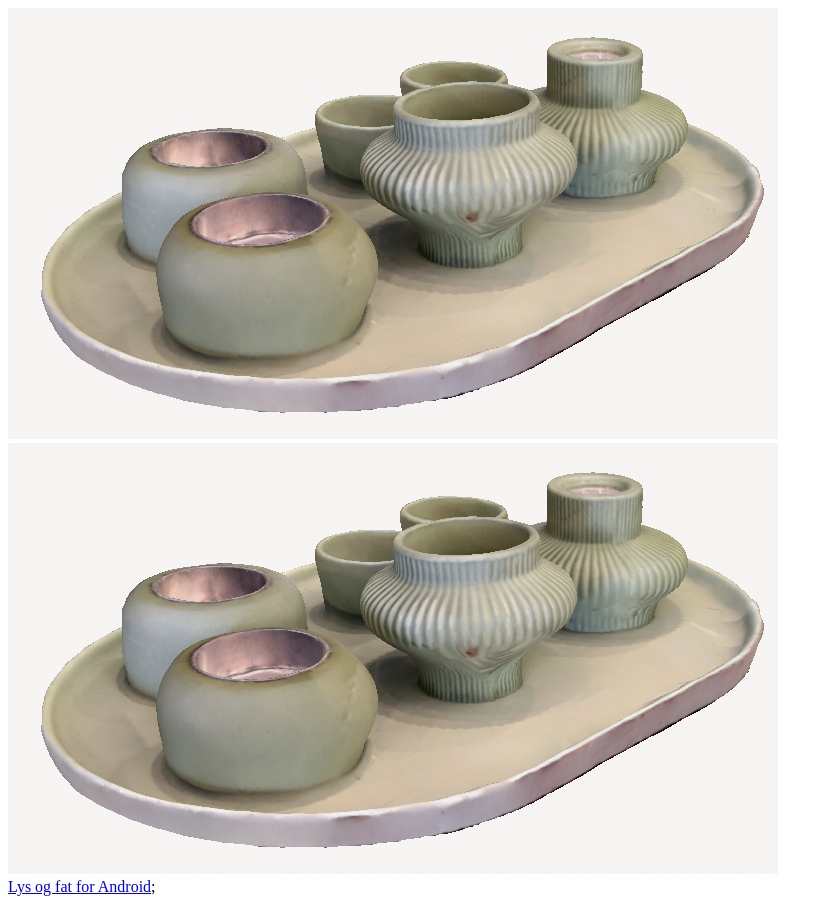
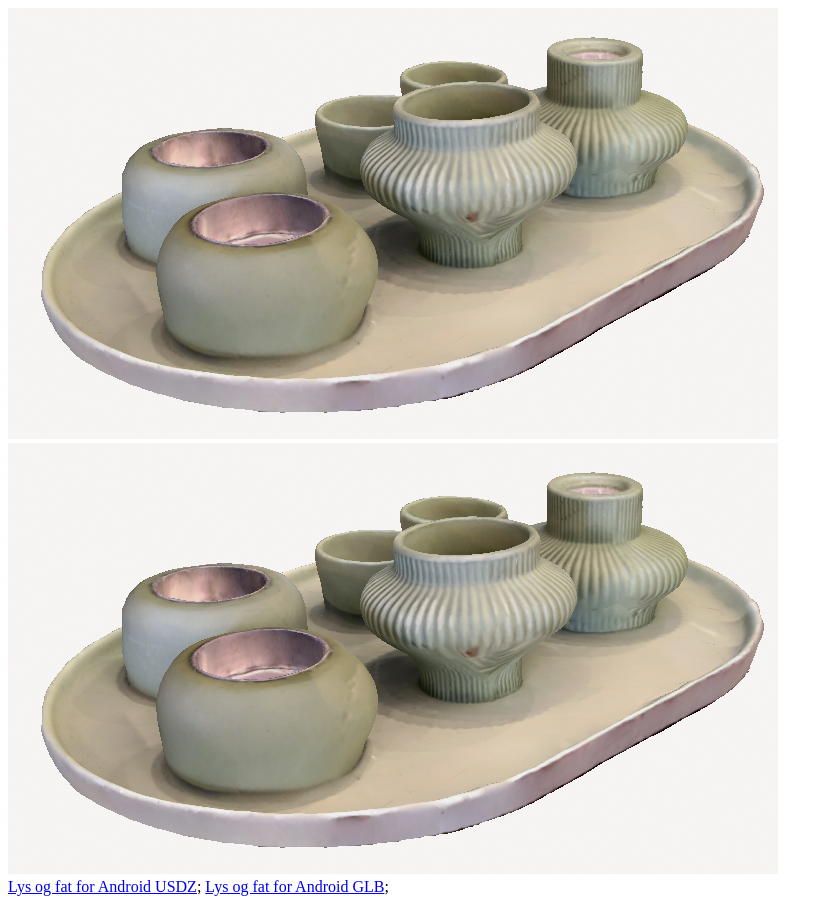
Before and after one commit to theodorUIA/kb_3d, a plain HTML site: page index.html in a window 1280 px wide. Shown: the whole page, without its empty margins (0-833 px from the left). Drawn offline with Linux system fonts and the light colour scheme.

Commit message:
Dobbel link

```diff
--- a/index.html
+++ b/index.html
@@ -18,7 +18,9 @@
 
 </div>
 
-<a href="intent://arvr.google.com/scene-viewer/1.0?file=https://theodoruia.github.io/kb_3d/lys_og_fat.glb&mode=ar_only#Intent;scheme=https;package=com.google.ar.core;action=android.intent.action.VIEW;S.browser_fallback_url=https://developers.google.com/ar;end;">Lys og fat for Android</a>;
+<a href="intent://arvr.google.com/scene-viewer/1.0?file=https://theodoruia.github.io/kb_3d/lys_og_fat.usdz&mode=ar_only#Intent;scheme=https;package=com.google.ar.core;action=android.intent.action.VIEW;S.browser_fallback_url=https://developers.google.com/ar;end;">Lys og fat for Android USDZ</a>;
+
+<a href="intent://arvr.google.com/scene-viewer/1.0?file=https://theodoruia.github.io/kb_3d/lys_og_fat.glb&mode=ar_only#Intent;scheme=https;package=com.google.ar.core;action=android.intent.action.VIEW;S.browser_fallback_url=https://developers.google.com/ar;end;">Lys og fat for Android GLB</a>;
 
 </body>
 <script>
@@ -27,7 +29,7 @@ if (a.relList.supports("ar")) {
   //AR supported
 }
 else {
-  alert("AR not supported")
+
 }
 </script>
 
```
